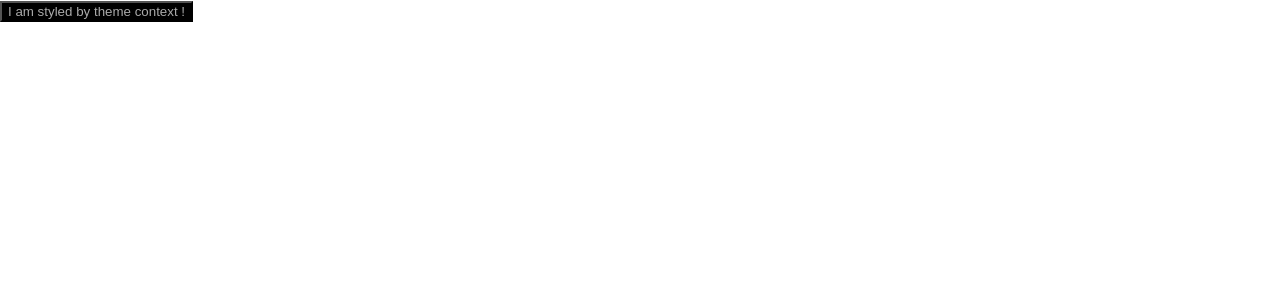
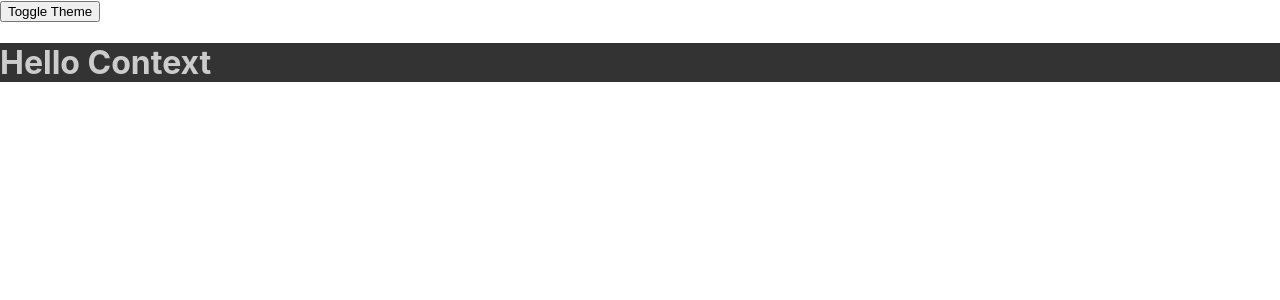
Before and after one commit to hunter850/react, a React (Vite) app: page / in a window 1280 px wide. Shown: the top 300 px of the page. Built offline with nearby package versions, Linux system fonts and the light colour scheme.

Commit message:
extract context provider as a component

```diff
--- a/src/App.jsx
+++ b/src/App.jsx
@@ -1,8 +1,8 @@
-import TryUseContext from "./practice/38.useContext";
+import AdvanceUseContext from "./practice/39.advanceUseContext";
 
 const App = () => {
     const el = (
-        <TryUseContext />
+        <AdvanceUseContext />
     )
 
     return el;
--- /dev/null
+++ b/src/practice/39.advanceUseContext.jsx
@@ -0,0 +1,18 @@
+import React from "react";
+import { ThemeProvider } from "./components/39.ThemeContext";
+import ContextChild from "./components/39.ContextChild";
+
+export const ThemeContext = React.createContext()
+
+const AdvanceUseContext = () => {
+
+    const el = (
+        <ThemeProvider>
+            <ContextChild />
+        </ThemeProvider>
+    )
+
+    return el;
+}
+
+export default AdvanceUseContext
--- /dev/null
+++ b/src/practice/components/39.ContextChild.jsx
@@ -0,0 +1,11 @@
+import ContextGrandChild from "./39.grandChild";
+
+const ContextChild = () => {
+    const el = (
+        <ContextGrandChild />
+    )
+
+    return el;
+}
+
+export default ContextChild
--- /dev/null
+++ b/src/practice/components/39.ThemeContext.jsx
@@ -0,0 +1,22 @@
+import React, { useState } from "react"
+
+export const ThemeContext = React.createContext()
+export const ThemeUpdateContext = React.createContext();
+
+export const ThemeProvider = ({ children }) => {
+    const [darkTheme, setDarkTheme] = useState(true);
+
+    const toggleTheme = () => {
+        setDarkTheme(pre => !pre);
+    }
+
+    const el = (
+        <ThemeContext.Provider value={darkTheme}>
+            <ThemeUpdateContext.Provider value={toggleTheme}>
+                {children}
+            </ThemeUpdateContext.Provider>
+        </ThemeContext.Provider>
+    )
+
+    return el;
+}
--- /dev/null
+++ b/src/practice/components/39.grandChild.jsx
@@ -0,0 +1,24 @@
+import { Fragment,useContext } from "react";
+import { ThemeContext, ThemeUpdateContext } from "./39.ThemeContext";
+
+const ContextGrandChild = () => {
+
+    const darkTheme = useContext(ThemeContext);
+    const toggleTheme = useContext(ThemeUpdateContext);
+
+    const themeStyle = {
+        backgroundColor: darkTheme ? "#333" : "#ccc",
+        color: darkTheme ? "#ccc" : "#333",
+    }
+
+    const el = (
+        <Fragment>
+            <button onClick={toggleTheme}>Toggle Theme</button>
+            <h1 style={themeStyle}>Hello Context</h1>
+        </Fragment>
+    )
+
+    return el;
+}
+
+export default ContextGrandChild
```
